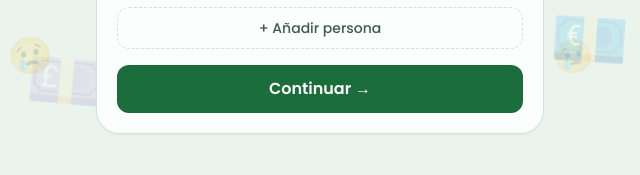
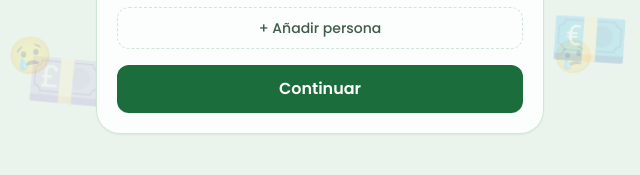
Before and after one commit to AckorEXE/DeACuanto, a website: page index.html in a window 1280 px wide. Shown: the part 400-575 px from the top of the page, 320-960 px from the left. Drawn offline with Linux system fonts and the light colour scheme.

Commit message:
Update index.html

```diff
--- a/index.html
+++ b/index.html
@@ -431,7 +431,7 @@
       <div id="people-list" class="space-y-2.5 mb-3">${rows}</div>
       <button id="add-person" class="w-full rounded-xl border border-dashed border-brand-light-border dark:border-brand-dark-border text-sm font-medium text-brand-light-subtext dark:text-brand-dark-subtext py-2.5 hover:border-brand-light-primary dark:hover:border-brand-dark-primary hover:text-brand-light-primary dark:hover:text-brand-dark-primary transition-colors mb-4">+ Añadir persona</button>
       <div id="people-error" class="hidden text-sm text-rose-500 mb-3"></div>
-      ${btnPrimary('Continuar →', 'people-next')}
+      ${btnPrimary('Continuar', 'people-next')}
     `);
 
     document.getElementById('add-person').addEventListener('click', () => {
```
